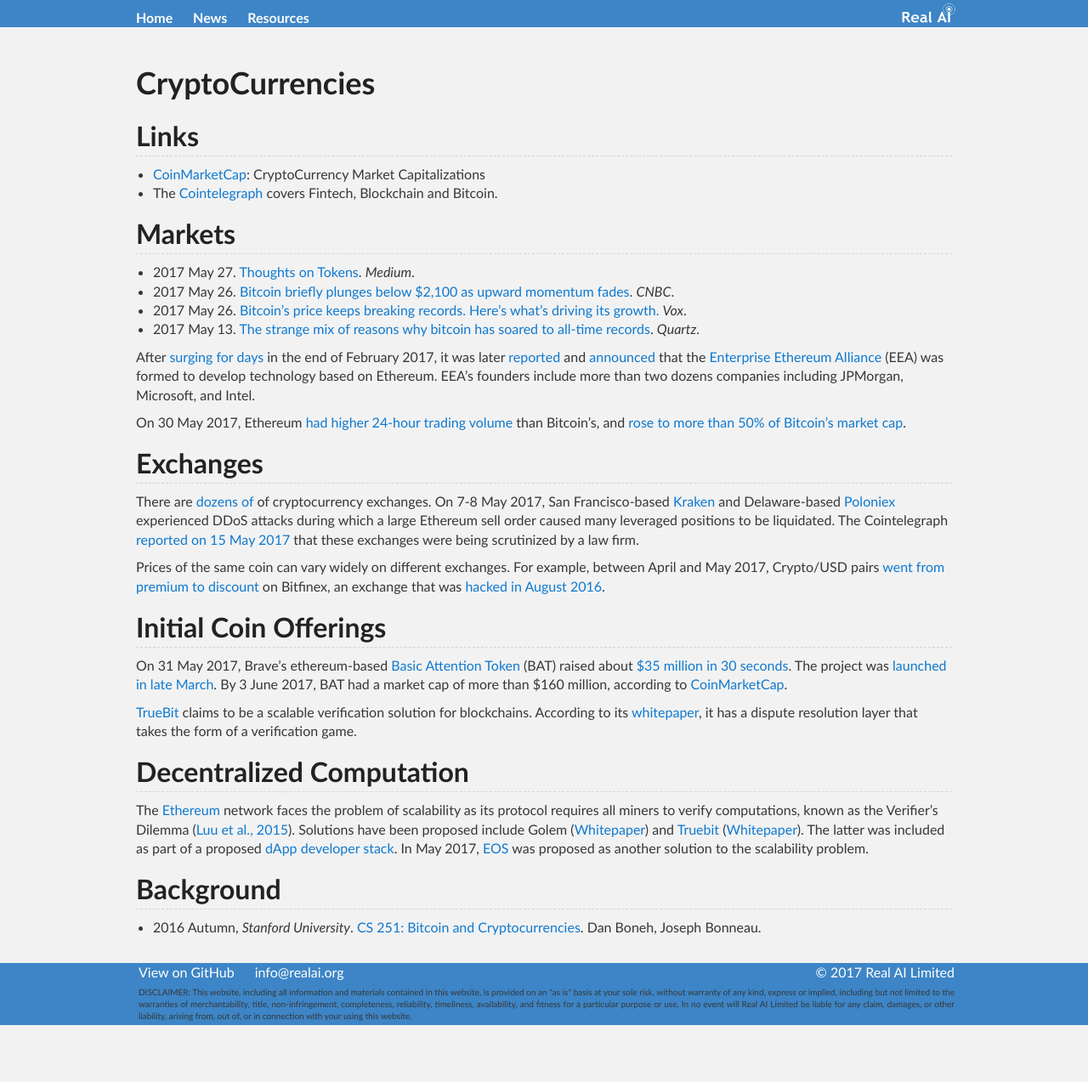
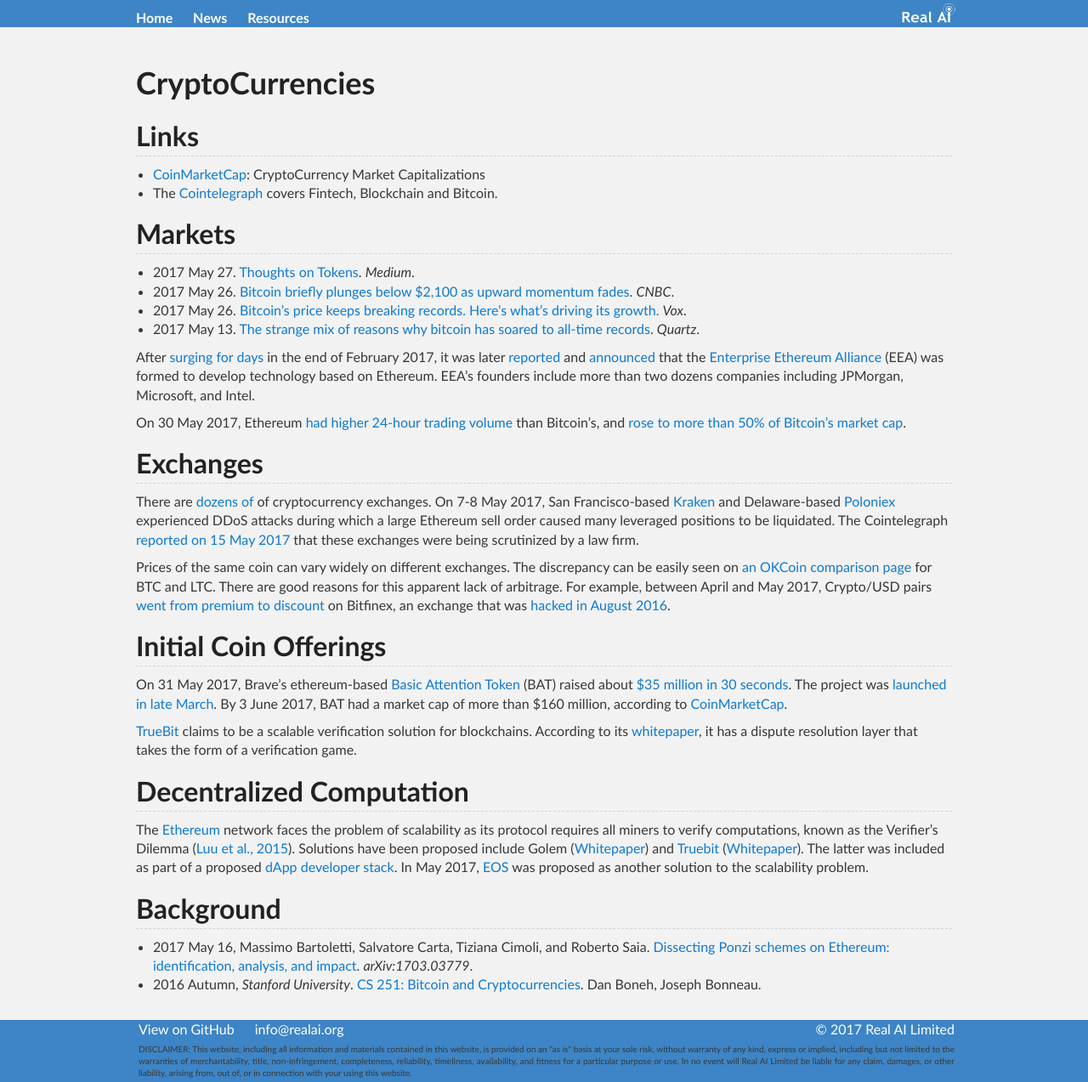
Before and after one commit to Tonywuhk/realai.org, a Jekyll site: the page built from coins.md, in a window 1280 px wide. Shown: the whole page at 85% size. Built offline with Jekyll 4.4.1, drawn with Linux system fonts in a browser that asks for light colours; our own code applies the rules of GitHub Pages for plain Markdown files; comment, search, counter and statistics services are not loaded; the repository's description, which GitHub fills in, is left out; before the commit the page ends 1206 px from its top, so only the background shows below that.

Commit message:
Update coins.md

```diff
--- a/coins.md
+++ b/coins.md
@@ -23,7 +23,7 @@
 
 There are [dozens of](https://www.cryptocoincharts.info/markets/info) of cryptocurrency exchanges. On 7-8 May 2017, San Francisco-based [Kraken](https://www.kraken.com/) and Delaware-based [Poloniex](https://poloniex.com/) experienced DDoS attacks during which a large Ethereum sell order caused many leveraged positions to be liquidated. The Cointelegraph [reported on 15 May 2017](https://cointelegraph.com/news/bitcoin-exchanges-kraken-poloniex-to-be-scrutinized-for-possible-insider-trading-manipulation) that these exchanges were being scrutinized by a law firm.
 
-Prices of the same coin can vary widely on different exchanges. For example, between April and May 2017, Crypto/USD pairs [went from premium to discount](https://medium.com/@Austerity_Sucks/why-bitfinex-went-from-a-premium-in-its-crypto-usd-pairs-to-now-a-significant-discount-e7be193d7cb0) on Bitfinex, an exchange that was [hacked in August 2016](https://en.wikipedia.org/wiki/Bitfinex_hack).
+Prices of the same coin can vary widely on different exchanges. The discrepancy can be easily seen on [an OKCoin comparison page](https://www.okcoin.com/marketList.html) for BTC and LTC. There are good reasons for this apparent lack of arbitrage. For example, between April and May 2017, Crypto/USD pairs [went from premium to discount](https://medium.com/@Austerity_Sucks/why-bitfinex-went-from-a-premium-in-its-crypto-usd-pairs-to-now-a-significant-discount-e7be193d7cb0) on Bitfinex, an exchange that was [hacked in August 2016](https://en.wikipedia.org/wiki/Bitfinex_hack).
 
 ## Initial Coin Offerings
 
@@ -37,4 +37,5 @@
 
 ## Background
 
+* 2017 May 16, Massimo Bartoletti, Salvatore Carta, Tiziana Cimoli, and Roberto Saia. [Dissecting Ponzi schemes on Ethereum: identification, analysis, and impact](https://arxiv.org/abs/1703.03779). *arXiv:1703.03779*.
 * 2016 Autumn, *Stanford University*. [CS 251: Bitcoin and Cryptocurrencies](https://crypto.stanford.edu/cs251/). Dan Boneh, Joseph Bonneau.
```
